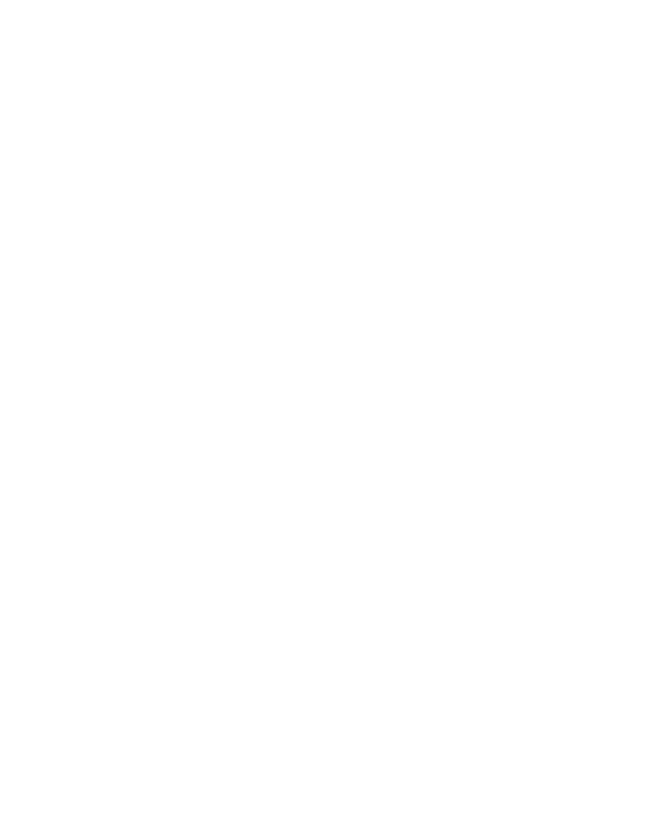
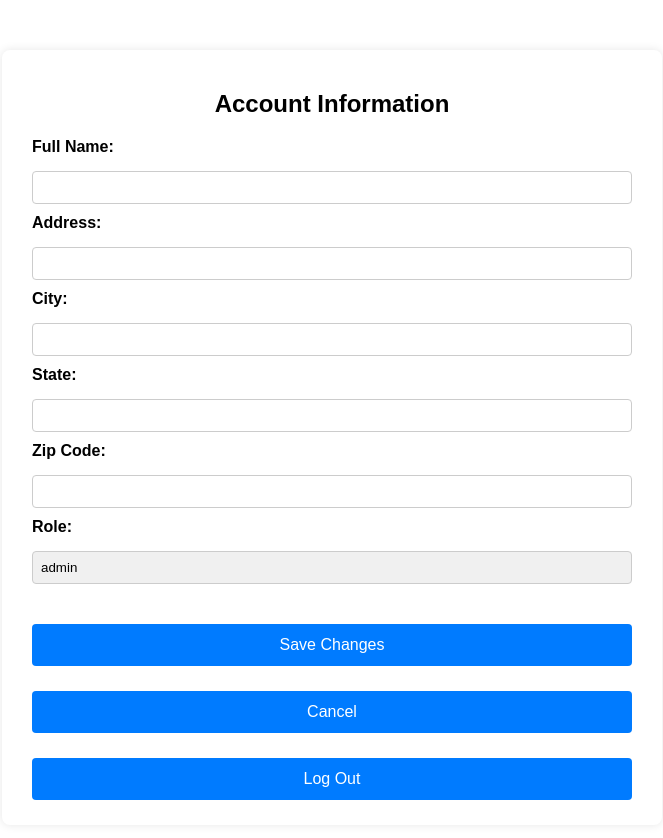
Before and after one commit to NduonyiJackUkitetu/SENG4640-webapp, a React (Vite) app in the folder my-app/: page /account in a window 1280 px wide. Before the commit this address had no page. Shown: the top 838 px of the page, without its empty margins (308-971 px from the left). Before the commit the page ends 800 px from the top, so only its background shows below. Built offline with nearby package versions, Linux system fonts and the light colour scheme; sample sign-in values are in the browser's storage.

Commit message:
added the account page

```diff
--- /dev/null
+++ b/my-app/src/AccountPage.css
@@ -0,0 +1,85 @@
+/* Reset default margin and set a global font style */
+body {
+    margin: 0;
+    font-family: Arial, sans-serif;
+}
+
+/* Center the account container */
+.accountpage-container {
+    background-color: white;
+    width: 90%;
+    max-width: 600px;
+    margin: 50px auto;
+    padding: 20px 30px;
+    border-radius: 8px;
+    box-shadow: 0px 0px 10px rgba(0, 0, 0, 0.1);
+    text-align: center;
+}
+
+/* Header */
+.accountpage-container h2 {
+    margin-bottom: 20px;
+}
+
+/* Form */
+form {
+    margin-top: 10px;
+    display: flex;
+    flex-direction: column;
+    gap: 10px;
+}
+
+/* Labels */
+form label {
+    font-weight: bold;
+    text-align: left;
+}
+
+/* Input Fields */
+form input {
+    width: 100%;
+    padding: 8px;
+    border: 1px solid #ccc;
+    border-radius: 4px;
+}
+
+/* Read-only input styling */
+input[readonly] {
+    background-color: #f0f0f0;
+    cursor: not-allowed;
+}
+
+/* Button container */
+.accountpage-buttons {
+    margin-top: 20px;
+    display: flex;
+    flex-direction: column;
+    gap: 10px;
+}
+
+/* Buttons */
+.accountpage-buttons button {
+    background-color: #007bff;
+    color: white;
+    border: none;
+    padding: 12px;
+    font-size: 16px;
+    border-radius: 4px;
+    cursor: pointer;
+}
+
+.accountpage-buttons button:hover {
+    background-color: #0056b3;
+}
+
+/* Responsive Design */
+@media (max-width: 600px) {
+    .accountpage-container {
+        width: 95%;
+        padding: 15px;
+    }
+
+    .accountpage-buttons {
+        flex-direction: column;
+    }
+}
--- /dev/null
+++ b/my-app/src/AccountPage.jsx
@@ -0,0 +1,85 @@
+import React, { useState, useEffect } from "react";
+import { useNavigate } from "react-router-dom";
+import "./AccountPage.css";
+
+const AccountPage = () => {
+    const navigate = useNavigate();
+    const [user, setUser] = useState({
+        fullName: "",
+        address: "",
+        city: "",
+        state: "",
+        zip: "",
+        role: ""
+    });
+
+    useEffect(() => {
+        const activeUser = JSON.parse(localStorage.getItem("activeUser"));
+
+        if (activeUser) {
+            setUser(activeUser);
+        } else {
+            alert("No account found. Please log in.");
+            navigate("/");
+        }
+    }, [navigate]);
+
+    // Handle input changes
+    const handleChange = (e) => {
+        setUser({
+            ...user,
+            [e.target.name]: e.target.value
+        });
+    };
+
+    // Handle Save Changes
+    const handleSaveChanges = () => {
+        localStorage.setItem("activeUser", JSON.stringify(user));
+        alert("Account details updated successfully!");
+    };
+
+    // Handle Cancel
+    const handleCancelChanges = () => {
+        navigate("/mainpage");
+    };
+
+    // Handle Logout
+    const handleLogout = () => {
+        localStorage.removeItem("activeUser");
+        navigate("/");
+    };
+
+    return (
+        <div className="accountpage-container">
+            <h2>Account Information</h2>
+
+            <form>
+                <label htmlFor="fullName">Full Name:</label>
+                <input type="text" name="fullName" value={user.fullName} onChange={handleChange} />
+
+                <label htmlFor="address">Address:</label>
+                <input type="text" name="address" value={user.address} onChange={handleChange} />
+
+                <label htmlFor="city">City:</label>
+                <input type="text" name="city" value={user.city} onChange={handleChange} />
+
+                <label htmlFor="state">State:</label>
+                <input type="text" name="state" value={user.state} onChange={handleChange} />
+
+                <label htmlFor="zip">Zip Code:</label>
+                <input type="text" name="zip" value={user.zip} onChange={handleChange} />
+
+                <label htmlFor="role">Role:</label>
+                <input type="text" name="role" value={user.role} readOnly />
+
+                <div className="accountpage-buttons">
+                    <button type="button" onClick={handleSaveChanges}>Save Changes</button>
+                    <button type="button" onClick={handleCancelChanges}>Cancel</button>
+                    <button type="button" onClick={handleLogout}>Log Out</button>
+                </div>
+            </form>
+        </div>
+    );
+};
+
+export default AccountPage;
--- a/my-app/src/MainPage.jsx
+++ b/my-app/src/MainPage.jsx
@@ -77,6 +77,28 @@ const MainPage = () => {
         navigate("/modifyProduct");
     };
 
+    // Add to Cart Functionality
+    const handleAddToCart = (index) => {
+        const product = products[index];
+        let cart = JSON.parse(localStorage.getItem("cart")) || [];
+
+        const existingProduct = cart.find((item) => item.name === product.name);
+        if (existingProduct) {
+            existingProduct.quantity += 1;
+        } else {
+            cart.push({ ...product, quantity: 1 });
+        }
+
+        localStorage.setItem("cart", JSON.stringify(cart));
+    };
+
+    // Buy Now Functionality
+    const handleBuyNow = (index) => {
+        const product = products[index];
+        const cart = [{ ...product, quantity: 1 }];
+        localStorage.setItem("cart", JSON.stringify(cart));
+        navigate("/checkout");
+    };
 
     return (
         <div className="mainpage">
@@ -117,8 +139,8 @@ const MainPage = () => {
                                 <p>{product.description}</p>
                                 <div className="price">{product.price}</div>
                                 <div className="button-container">
-                                    <button className="buy-now">Buy Now</button>
-                                    <button className="add-to-cart">Add to Cart</button>
+                                    <button className="buy-now" onClick={() => handleBuyNow(index)}>Buy Now</button>
+                                    <button className="add-to-cart" onClick={() => handleAddToCart(index)}>Add to Cart</button>
                                     {user?.role === "owner" && (
                                         <>
                                             <button className="delete-product" onClick={() => handleDeleteProduct(index)}>Delete</button>
--- a/my-app/src/main.jsx
+++ b/my-app/src/main.jsx
@@ -8,6 +8,7 @@ import Cart from "./Cart";
 import Checkout from "./Checkout";
 import CreateProduct from "./CreateProduct";
 import ModifyProduct from "./ModifyProduct";
+import AccountPage from "./AccountPage";
 import "./Login.css"; // Ensure CSS is included
 import "./CreateAccount.css"; // Ensure CSS is included
 import "./Cart.css"; // Ensure CSS is included
@@ -22,6 +23,7 @@ ReactDOM.createRoot(document.getElementById("root")).render(
         <Route path="/createProduct" element={<CreateProduct />} />
         <Route path="/modifyProduct" element={<ModifyProduct />} />
         <Route path="/cart" element={<Cart />} />
+        <Route path="/account" element={<AccountPage />} />
         <Route path="/checkout" element={<Checkout />} />
       </Routes>
     </Router>
```
